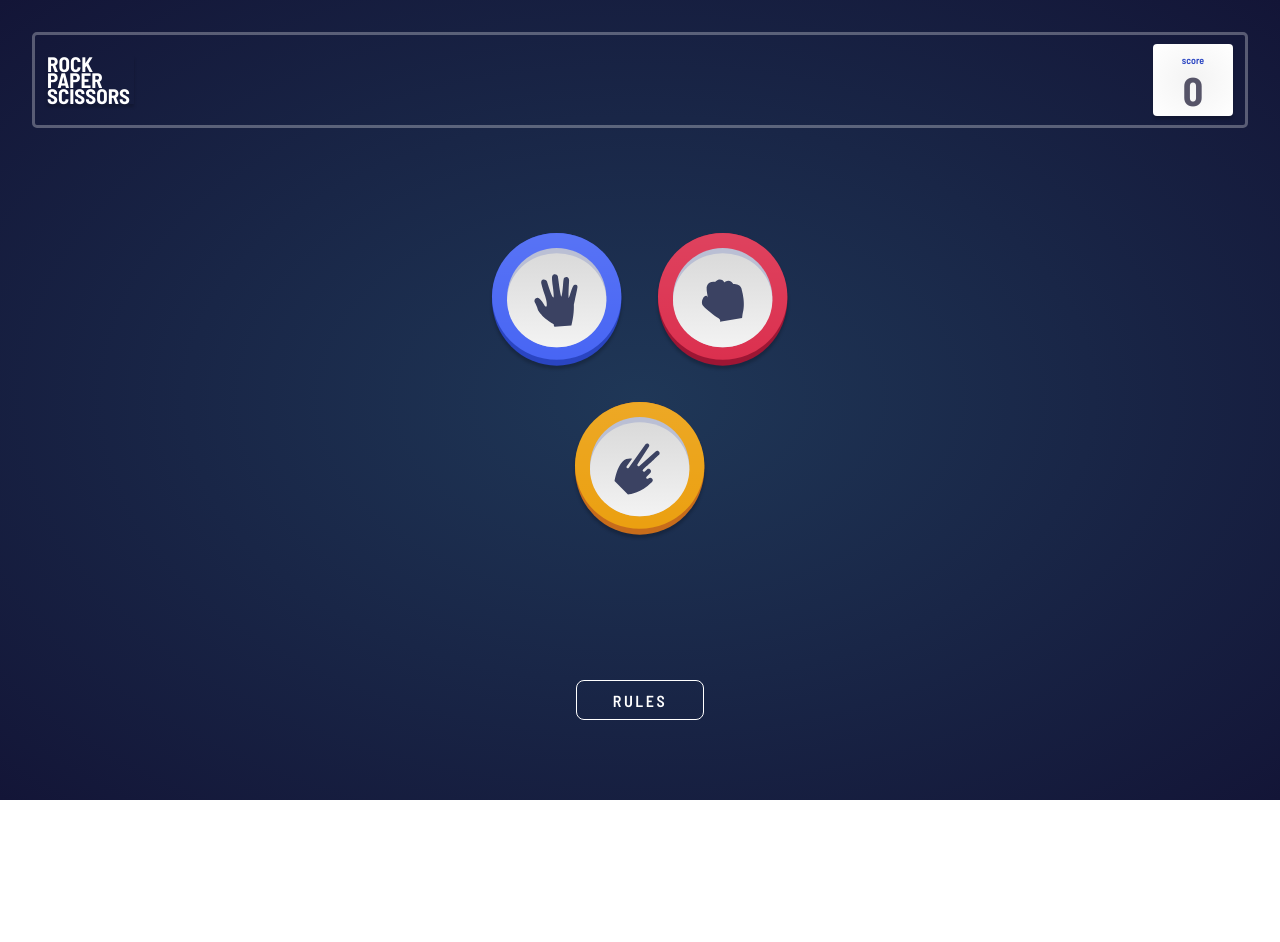
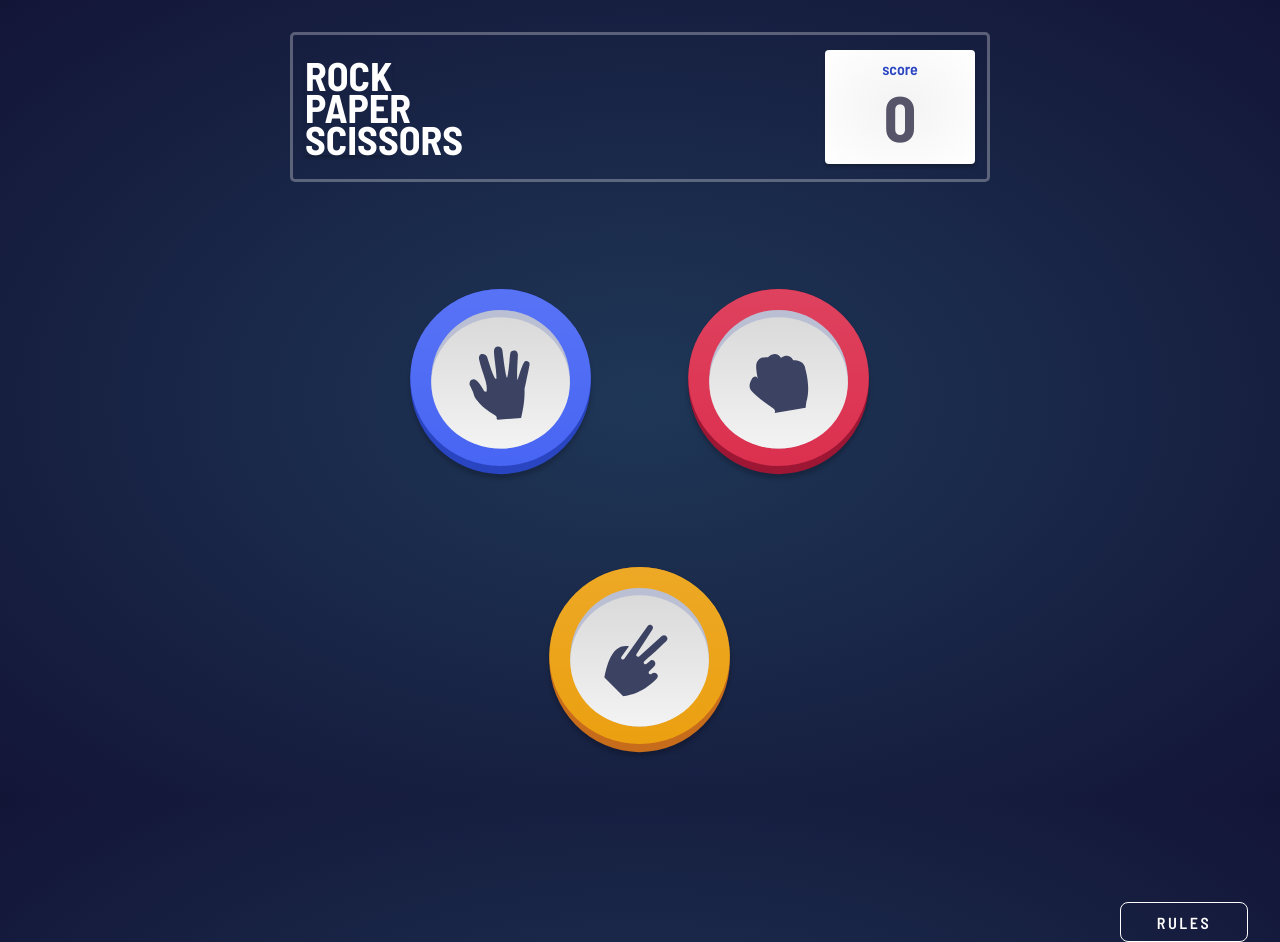
Before and after one commit to Lukagbn/rock-paper-scissors, a React (Vite) app: page / in a window 1280 px wide. Before the commit the page ends 800 px from the top, so only its background shows below. Built offline with nearby package versions, Linux system fonts and the light colour scheme.

Commit message:
feat: add responsive design changes

```diff
--- a/src/components/Footer/Footer.sass
+++ b/src/components/Footer/Footer.sass
@@ -1,7 +1,7 @@
 .footer
     display: flex
     button
-        margin: auto
+        margin-inline: auto
         margin-top: 139px
         max-width: 128px
         font-size: 16px
@@ -15,6 +15,10 @@
         letter-spacing: 2.5px
         text-transform: uppercase
         cursor: pointer
+        transition: .3s ease-in-out
+        &:hover
+            background-color: #FFFFFF
+            color: #3B4262
     .rules
         background-color: #FFFFFF
         position: fixed
@@ -38,6 +42,45 @@
             height: 271px
         .cross
             margin-top: 154px
-            width: "19px"
-            height: "19px"
+            width: 19px
+            height: 19px
             cursor: pointer
+        .crossLg
+            display: none
+@media (min-width: 1200px)
+    .footer
+        button
+            margin-inline: 0px
+            margin-left: auto
+        .overlay
+            top: 0
+            left: 0
+            position: fixed
+            width: 100%
+            height: 100%
+            background-color: rgba(0, 0, 0, 50%)
+            .rules
+                max-width: 400px
+                width: 100%
+                height: 415px
+                top: 50%
+                left: 50%
+                transform: translate(-50%,-50%)
+                border-radius: 8px
+                justify-content: space-between
+                padding: 32px
+                h4
+                    margin-bottom: 0px
+                .cross
+                    display: none
+                    margin-top: 0px
+                .rulesHeader
+                    display: flex
+                    width: 100%
+                    justify-content: space-between
+                    align-items: center
+                    .crossLg
+                        display: block
+                        width: 19px
+                        height: 19px
+                        cursor: pointer
--- a/src/components/Footer/Footer.tsx
+++ b/src/components/Footer/Footer.tsx
@@ -9,8 +9,16 @@ function Footer() {
     <footer className="footer">
       <button onClick={() => setClicked(true)}>Rules</button>
       {clicked && (
+        <div className="overlay" onClick={() => setClicked(false)}>
           <div className="rules">
+            <div className="rulesHeader">
               <h4>RULES</h4>
+              <img
+                className="crossLg"
+                src={cross}
+                onClick={() => setClicked(false)}
+              />
+            </div>
             <img className="rulesImg" src={rules} />
             <img
               className="cross"
@@ -18,6 +26,7 @@ function Footer() {
               onClick={() => setClicked(false)}
             />
           </div>
+        </div>
       )}
     </footer>
   );
--- a/src/components/Navbar/Navbar.sass
+++ b/src/components/Navbar/Navbar.sass
@@ -1,5 +1,8 @@
 .header
-    border: 3px solid rgba(255,255,255,28.92%);
+    max-width: 700px
+    width: 100%
+    margin-inline: auto
+    border: 3px solid rgba(255,255,255,28.92%)
     display: flex
     padding: 12px
     justify-content: space-between
@@ -19,7 +22,7 @@
         height: 72px
         max-width: 80px
         width: 100%
-        background: radial-gradient(ellipse at 50% 50%, #F3F3F3 0%, #FFFFFF 100%);
+        background: radial-gradient(ellipse at 50% 50%, #F3F3F3 0%, #FFFFFF 100%)
         border-radius: 4px
         padding: 10px
         box-shadow: 0px 3px 3px 0px rgba(0, 0, 0, 19.67%)
@@ -30,7 +33,22 @@
             display: flex
             align-items: center
             flex-direction: column
+            height: 100%
+            justify-content: center
             span
                 font-size: 40px
                 font-weight: 700
                 color: #565468
+@media (min-width: 1200px)
+    .header
+        height: 150px
+        h2
+            font-size: 40px
+            line-height: 32px
+        .score
+            height: 114px
+            max-width: 150px
+            p
+                font-size: 16px
+                span
+                    font-size: 64px
--- a/src/components/gameSvg/GameSvgWrapper/GameSvgWrapper.sass
+++ b/src/components/gameSvg/GameSvgWrapper/GameSvgWrapper.sass
@@ -9,6 +9,7 @@
         justify-content: center;
         gap: 30px;
         flex-wrap: wrap;
+        height: 418px
     .resultsContainer
         display: flex
         gap: 30px
@@ -48,3 +49,9 @@
                 border-radius: 8px
                 cursor: pointer
                 text-transform: uppercase
+@media (min-width: 1200px)
+    .toolContainer
+        max-width: 476px
+        .selectionContainer
+            gap: 80px
+            height: 476px
--- a/src/components/gameSvg/Paper.tsx
+++ b/src/components/gameSvg/Paper.tsx
@@ -1,9 +1,12 @@
+import "./SvgStyle.sass";
+
 interface Selected {
   setSelected: (choice: string) => void;
 }
 
 function Paper({ setSelected }: Selected) {
   return (
+    <div className="svgWrapper">
       <svg
         className="svg"
         width="136"
@@ -63,9 +66,9 @@ function Paper({ setSelected }: Selected) {
             width="135.366"
             height="138.658"
             filterUnits="userSpaceOnUse"
-          color-interpolation-filters="sRGB"
+            colorInterpolationFilters="sRGB"
           >
-          <feFlood flood-opacity="0" result="BackgroundImageFix" />
+            <feFlood floodOpacity="0" result="BackgroundImageFix" />
             <feColorMatrix
               in="SourceAlpha"
               type="matrix"
@@ -98,8 +101,8 @@ function Paper({ setSelected }: Selected) {
             y2="126.777"
             gradientUnits="userSpaceOnUse"
           >
-          <stop stop-color="white" stop-opacity="0.0966455" />
-          <stop offset="1" stop-color="white" stop-opacity="0.01" />
+            <stop stopColor="white" stopOpacity="0.0966455" />
+            <stop offset="1" stopColor="white" stopOpacity="0.01" />
           </linearGradient>
           <linearGradient
             id="paint1_linear_0_1376"
@@ -109,11 +112,12 @@ function Paper({ setSelected }: Selected) {
             y2="21.8179"
             gradientUnits="userSpaceOnUse"
           >
-          <stop stop-color="#F3F3F3" />
-          <stop offset="1" stop-color="#DADADA" />
+            <stop stopColor="#F3F3F3" />
+            <stop offset="1" stopColor="#DADADA" />
           </linearGradient>
         </defs>
       </svg>
+    </div>
   );
 }
 
--- a/src/components/gameSvg/Rock.tsx
+++ b/src/components/gameSvg/Rock.tsx
@@ -1,9 +1,12 @@
+import "./SvgStyle.sass";
+
 interface Selected {
   setSelected: (choice: string) => void;
 }
 
 function Rock({ setSelected }: Selected) {
   return (
+    <div className="svgWrapper">
       <svg
         className="svg"
         width="136"
@@ -63,9 +66,9 @@ function Rock({ setSelected }: Selected) {
             width="135.366"
             height="138.658"
             filterUnits="userSpaceOnUse"
-          color-interpolation-filters="sRGB"
+            colorInterpolationFilters="sRGB"
           >
-          <feFlood flood-opacity="0" result="BackgroundImageFix" />
+            <feFlood floodOpacity="0" result="BackgroundImageFix" />
             <feColorMatrix
               in="SourceAlpha"
               type="matrix"
@@ -98,8 +101,8 @@ function Rock({ setSelected }: Selected) {
             y2="126.777"
             gradientUnits="userSpaceOnUse"
           >
-          <stop stop-color="white" stop-opacity="0.0966455" />
-          <stop offset="1" stop-color="white" stop-opacity="0.01" />
+            <stop stopColor="white" stopOpacity="0.0966455" />
+            <stop offset="1" stopColor="white" stopOpacity="0.01" />
           </linearGradient>
           <linearGradient
             id="paint1_linear_0_1396"
@@ -109,11 +112,12 @@ function Rock({ setSelected }: Selected) {
             y2="21.8179"
             gradientUnits="userSpaceOnUse"
           >
-          <stop stop-color="#F3F3F3" />
-          <stop offset="1" stop-color="#DADADA" />
+            <stop stopColor="#F3F3F3" />
+            <stop offset="1" stopColor="#DADADA" />
           </linearGradient>
         </defs>
       </svg>
+    </div>
   );
 }
 
--- a/src/components/gameSvg/Scissors.tsx
+++ b/src/components/gameSvg/Scissors.tsx
@@ -1,9 +1,12 @@
+import "./SvgStyle.sass";
+
 interface Selected {
   setSelected: (choice: string) => void;
 }
 
 function Scissors({ setSelected }: Selected) {
   return (
+    <div className="svgWrapper">
       <svg
         className="svg"
         width="136"
@@ -63,9 +66,9 @@ function Scissors({ setSelected }: Selected) {
             width="135.366"
             height="138.658"
             filterUnits="userSpaceOnUse"
-          color-interpolation-filters="sRGB"
+            colorInterpolationFilters="sRGB"
           >
-          <feFlood flood-opacity="0" result="BackgroundImageFix" />
+            <feFlood floodOpacity="0" result="BackgroundImageFix" />
             <feColorMatrix
               in="SourceAlpha"
               type="matrix"
@@ -98,8 +101,8 @@ function Scissors({ setSelected }: Selected) {
             y2="126.777"
             gradientUnits="userSpaceOnUse"
           >
-          <stop stop-color="white" stop-opacity="0.0966455" />
-          <stop offset="1" stop-color="white" stop-opacity="0.01" />
+            <stop stopColor="white" stopOpacity="0.0966455" />
+            <stop offset="1" stopColor="white" stopOpacity="0.01" />
           </linearGradient>
           <linearGradient
             id="paint1_linear_0_1386"
@@ -109,11 +112,12 @@ function Scissors({ setSelected }: Selected) {
             y2="21.8179"
             gradientUnits="userSpaceOnUse"
           >
-          <stop stop-color="#F3F3F3" />
-          <stop offset="1" stop-color="#DADADA" />
+            <stop stopColor="#F3F3F3" />
+            <stop offset="1" stopColor="#DADADA" />
           </linearGradient>
         </defs>
       </svg>
+    </div>
   );
 }
 
--- /dev/null
+++ b/src/components/gameSvg/SvgStyle.sass
@@ -0,0 +1,41 @@
+.svgWrapper
+    position: relative
+    display: inline-flex
+    justify-content: center
+    align-items: center
+    cursor: pointer
+
+    .svg
+        position: relative
+        z-index: 2
+
+    &::after
+        content: ""
+        position: absolute
+        top: 50%
+        left: 50%
+        transform: translate(-50%, -50%) scale(0)
+        width: 140%
+        height: 140%
+        background: rgba(255, 255, 255, 0.08)
+        border-radius: 50%
+        z-index: 1
+        opacity: 0
+        transition: transform 0.2s ease-out, opacity 0.2s ease-out
+
+    &:hover::after
+        transform: translate(-50%, -50%) scale(1)
+        opacity: 1
+@media (min-width: 1200px)
+    .svgWrapper
+        position: relative
+        display: inline-flex
+        justify-content: center
+        align-items: center
+        cursor: pointer
+
+        .svg
+            position: relative
+            z-index: 2
+            width: 198px
+            height: 194px
```
Lines whose indentation alone changed are shown as unchanged.
